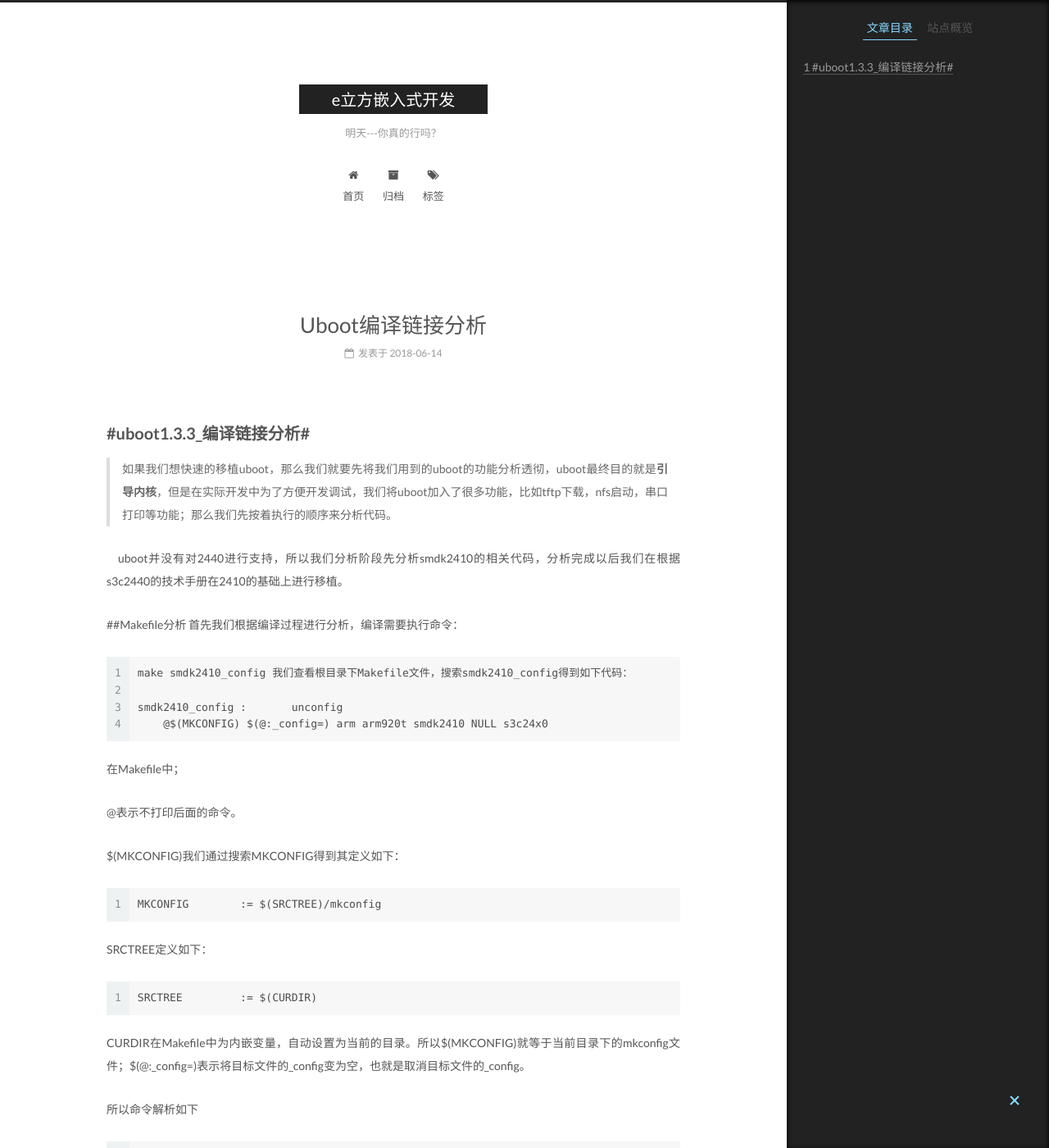
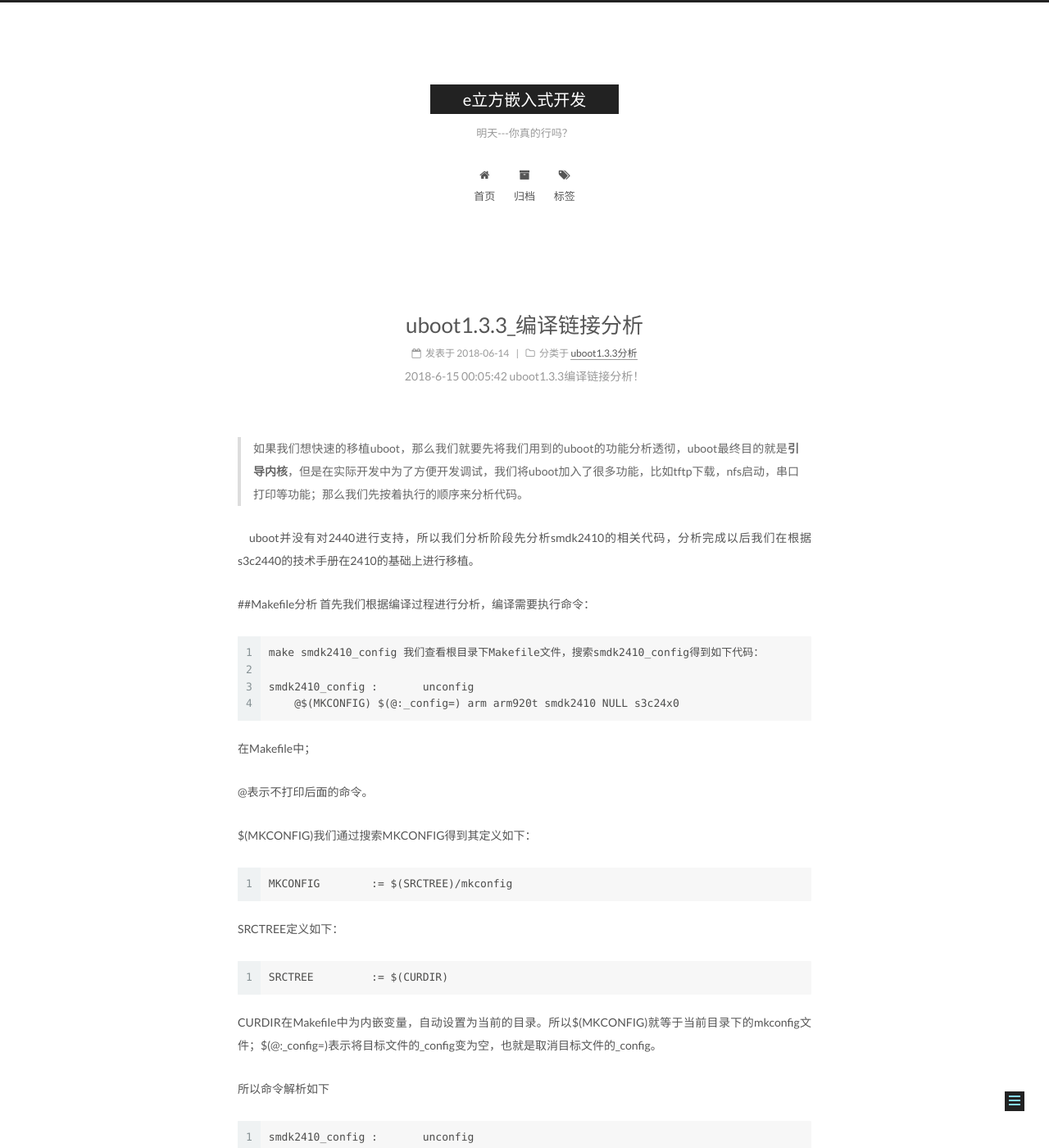
Before and after one commit to zsjpro/zsjpro.github.io, a Jekyll site: the page built from _posts/2018-06-14-uboot编译链接分析.md, in a window 1280 px wide and 1400 px high. Shown: the whole window at 82% size. Built offline with Jekyll 4.4.1, drawn with Linux system fonts in a browser that asks for light colours.

Commit message:
myBlogV0.3

```diff
--- a/_posts/2018-06-14-uboot编译链接分析.md
+++ b/_posts/2018-06-14-uboot编译链接分析.md
@@ -1,4 +1,9 @@
-#uboot1.3.3_编译链接分析#
+---
+title: uboot1.3.3_编译链接分析
+description: 2018-6-15 00:05:42 uboot1.3.3编译链接分析！
+categories:
+ - uboot1.3.3分析
+tags: uboot
 ---
 > 如果我们想快速的移植uboot，那么我们就要先将我们用到的uboot的功能分析透彻，uboot最终目的就是**引导内核**，但是在实际开发中为了方便开发调试，我们将uboot加入了很多功能，比如tftp下载，nfs启动，串口打印等功能；那么我们先按着执行的顺序来分析代码。
 
```
